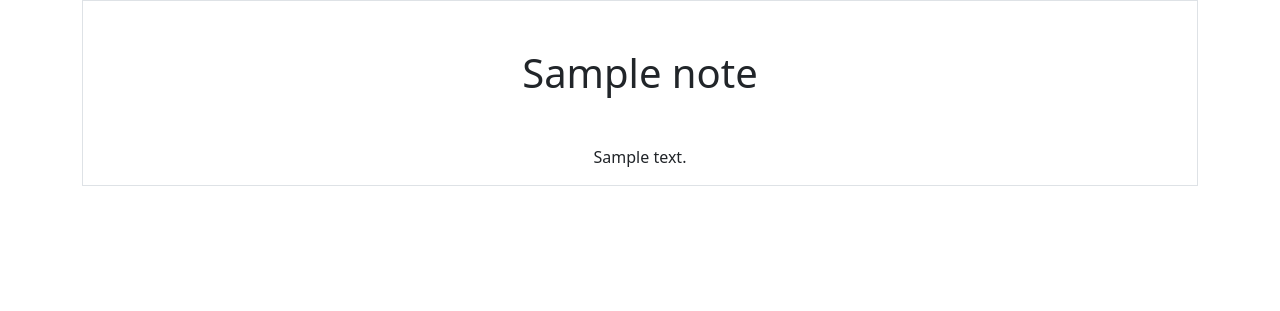
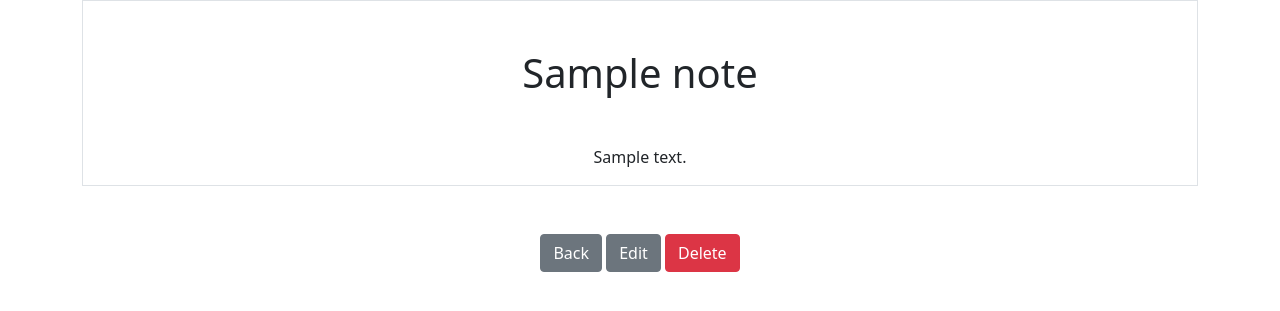
Before and after one commit to JashonMenya/python-django, a Django app: page /smart/notes/1 in a window 1280 px wide. Shown: the top 311 px of the page. Run offline with Django 5.2, Linux system fonts and the light colour scheme; tables that the repository leaves empty hold one stand-in row (values such as "Sample post").

Commit message:
deleting notes + adding buttons

```diff
--- a/smartnotes/notes/templates/notes/notes_detail.html
+++ b/smartnotes/notes/templates/notes/notes_detail.html
@@ -12,6 +12,10 @@
         <h1 class="my-5">{{note.title}}</h1>
         <p>{{note.text}}</p>
     </div>
+
+    <a href="{% url 'notes.list' %}" class="btn btn-secondary my-5">Back</a>
+    <a href="{% url 'notes.update' pk=note.id %}" class="btn btn-secondary"> Edit</a>
+    <a href="{% url 'notes.delete' pk=note.id %}" class="btn btn-danger"> Delete </a>
     {% endblock%}
 </body>
 </html>
--- a/smartnotes/notes/templates/notes/notes_form.html
+++ b/smartnotes/notes/templates/notes/notes_form.html
@@ -8,7 +8,7 @@
   </head>
   <body>
     {% block content %}
-    <form action="{% url 'notes.new' %}" method="POST">{% csrf_token %}
+    <form method="POST">{% csrf_token %}
 
         {{form}}
         <button type="submit" class=" btn btn-primary my-5"> Submit</button>
@@ -19,6 +19,7 @@
         {{form.errors.title.as_text}}
       </div>
     {% endif %}
+    <a href="{% url 'notes.list' %}" class="btn btn-secondary">Cancel</a>
     {% endblock %}
   </body>
 </html>
--- a/smartnotes/notes/urls.py
+++ b/smartnotes/notes/urls.py
@@ -6,5 +6,7 @@ urlpatterns = [
     # path('notes/<int:pk>', views.detail)
     path('notes', views.NotesListView.as_view(), name="notes.list"),
     path('notes/<int:pk>', views.NotesDetailView.as_view(), name="notes.detail"),
+    path('notes/<int:pk>/edit', views.NotesUpdateView.as_view(), name="notes.update"),
+    path('notes/<int:pk>/delete', views.NotesDeleteView.as_view(), name="notes.delete"),
     path('notes/new', views.NotesCreateView.as_view(), name="notes.new"),
 ]
--- a/smartnotes/notes/views.py
+++ b/smartnotes/notes/views.py
@@ -1,9 +1,21 @@
 from django.shortcuts import render
 from django.http import Http404
-from django.views.generic import ListView, DetailView, CreateView
+from django.views.generic import ListView, DetailView, CreateView, UpdateView
+from django.views.generic.edit import DeleteView
 
 from .models import Notes
 from .forms import NotesForm
+
+
+class NotesDeleteView(DeleteView):
+    model = Notes
+    success_url = '/smart/notes'
+    template_name = 'notes/notes_delete.html'
+
+class NotesUpdateView(UpdateView):
+    model = Notes
+    success_url = '/smart/notes'
+    form_class = NotesForm
 
 
 class NotesListView(ListView):
```
Also changed, not shown: smartnotes/notes/templates/notes/notes_delete.html (added, +18 -0 lines).
